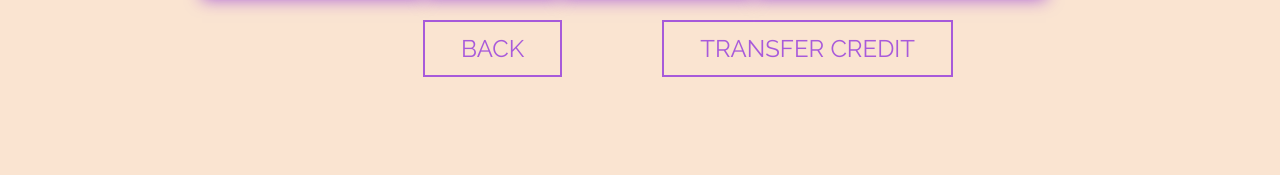
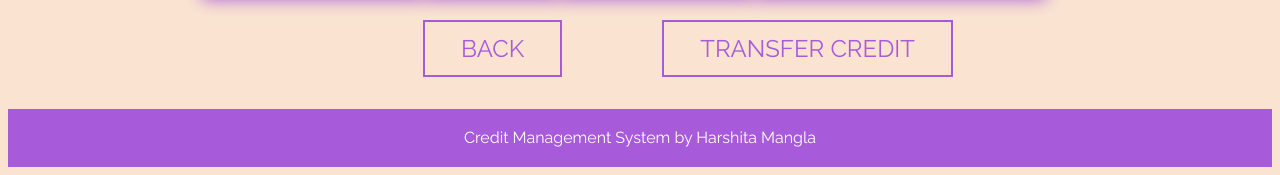
Before and after one commit to mharshita/credit_management_app, a PHP site: page /view-users.php in a window 1280 px wide. Shown: the part 806-981 px from the top of the page. Before the commit the page ends 891 px from the top, so only its background shows below. Run offline with PHP 8.4, Linux system fonts and the light colour scheme; data comes from the database, SQL or seed files in the repository; data that the repository does not hold is empty.

Commit message:
footer added

```diff
--- a/css/vu-style.css
+++ b/css/vu-style.css
@@ -160,3 +160,15 @@
    background: rgba(126, 20, 224, 0.664);
    color: #ffffff;
 }
+
+footer{
+    background-color: rgba(126, 20, 224, 0.664);
+    color: #ffffff;
+    /*position: fixed;*/
+    left: 0;
+    bottom: 0;
+    width: 100%;
+    text-align: center;
+    padding: 0.2em;
+    margin-top: 2em;
+}
--- a/index.php
+++ b/index.php
@@ -9,5 +9,9 @@
 <body>
     <h1>Credit Management</h1>
     <a href="view-users.php" class="btn btn-accent btn-small">View All Users</a>
+
+    <footer>
+        <p>Credit Management System by Harshita Mangla</p>
+    </footer>
 </body>
 </html>
--- a/success.php
+++ b/success.php
@@ -30,5 +30,10 @@ if(isset($_POST['transfers']))
 <body>
     <h1>CREDITS TRANSFERRED SUCCESSFULLY</h1>
     <a href="view-users.php"  class="btn btn-accent btn-small">VIEW ALL USERS</a>
+
+    <footer>
+        <p>Credit Management System by Harshita Mangla</p>
+    </footer>
+
 </body>
 </html>
--- a/transfer.php
+++ b/transfer.php
@@ -32,5 +32,10 @@ include("connection.php");
             </tr>
         </table>
     </form>
+
+    <footer>
+        <p>Credit Management System by Harshita Mangla</p>
+    </footer>
+
 </body>
 </html>
--- a/view-users.php
+++ b/view-users.php
@@ -43,5 +43,10 @@ include("connection.php");
     <a href="index.php" class="btn btn-accent btn-small" id="left">BACK</a>
     <a href="transfer.php" class="btn btn-accent btn-small">Transfer Credit</a>
 </br>
+
+<footer>
+        <p>Credit Management System by Harshita Mangla</p>
+    </footer>
+
 </body>
 </html>
```
Also changed, not shown: css/style.css (+10 -0 lines), css/success.css (+10 -0 lines), css/trans-style.css (+10 -0 lines).
